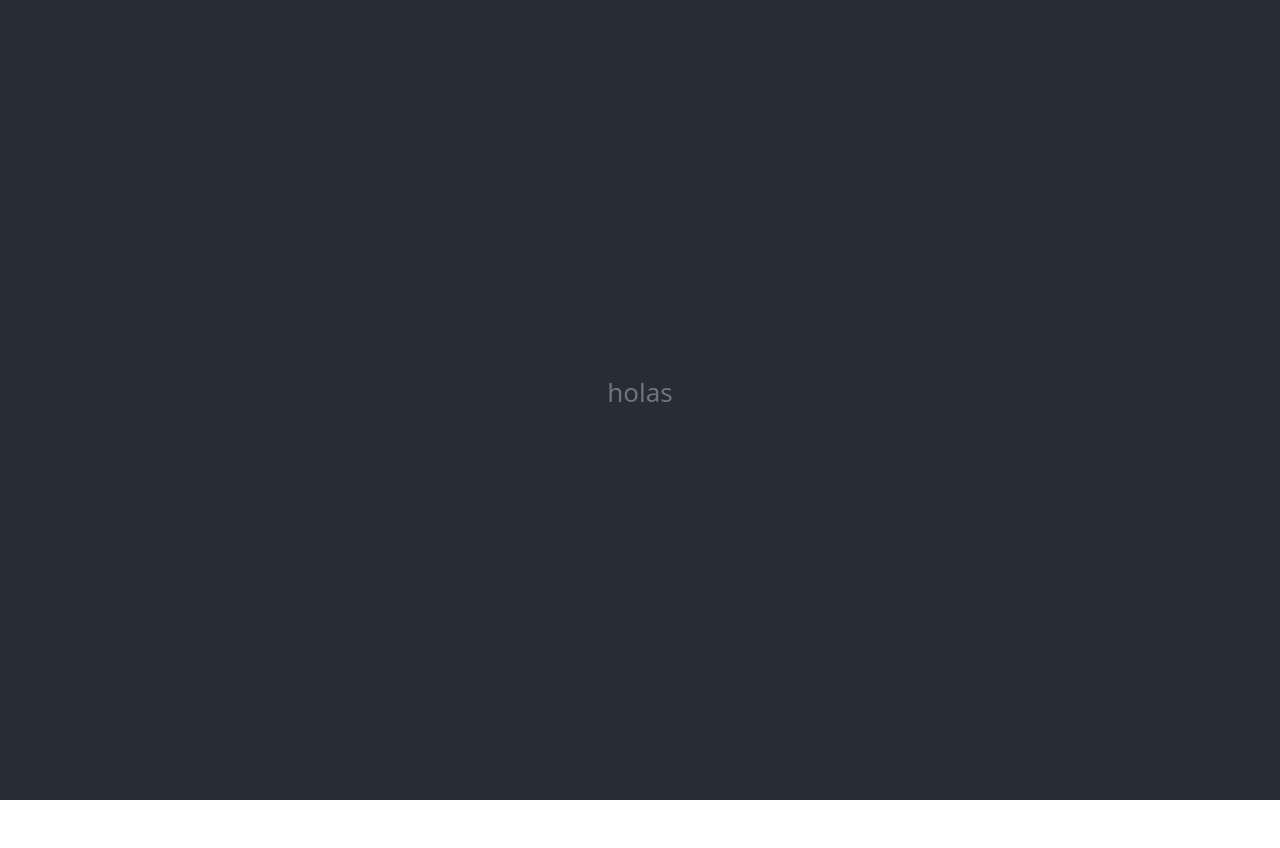
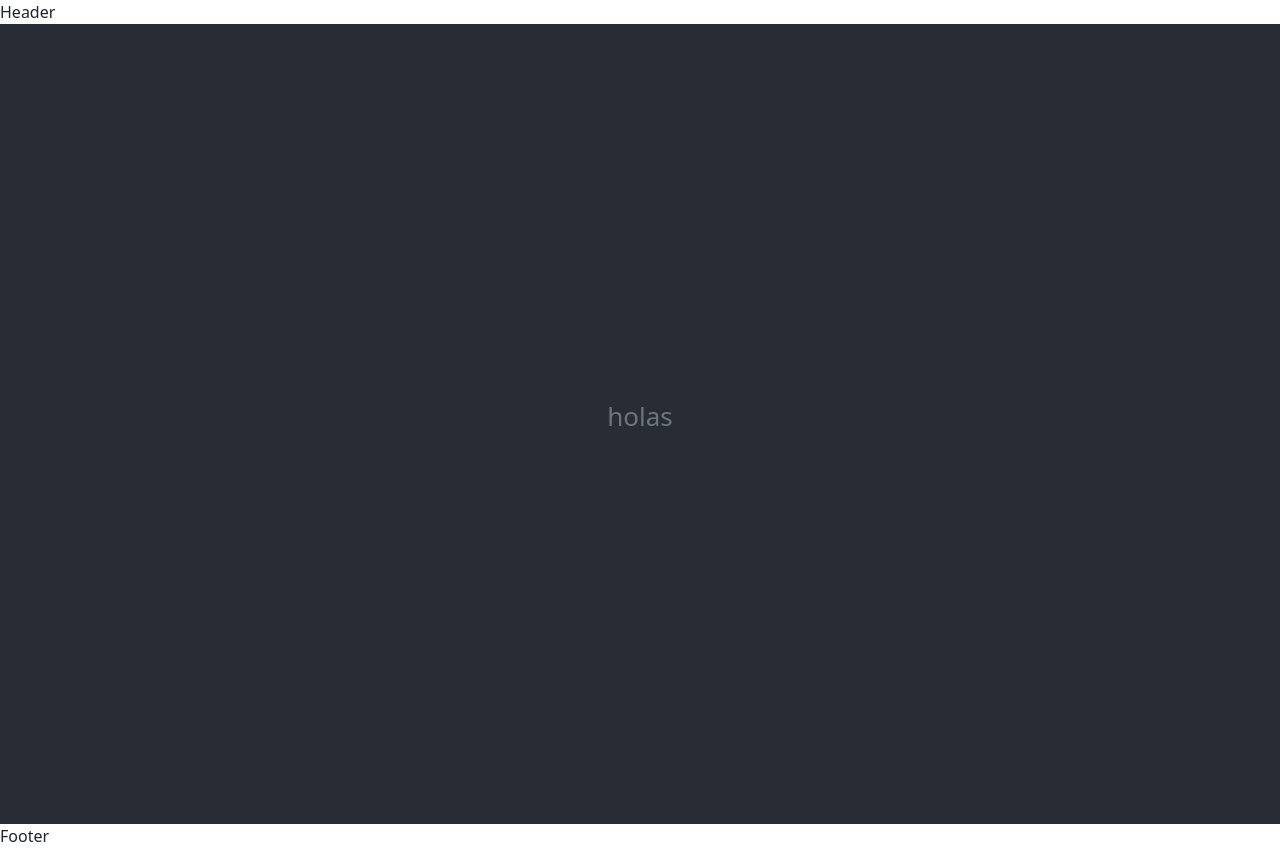
Before and after one commit to julianabaezz/Cinema-tp-final, a React (Create React App) app: page / in a window 1280 px wide. Before the commit the page ends 800 px from the top, so only its background shows below. Built offline with nearby package versions, Linux system fonts and the light colour scheme.

Commit message:
set layout-header, footer, main

```diff
--- a/src/App.tsx
+++ b/src/App.tsx
@@ -1,9 +1,11 @@
 import React from 'react';
 import './App.css';
 import 'bootstrap/dist/css/bootstrap.min.css';
+import { Layout } from './components';
 
 function App() {
   return (
+    <Layout>
     <div className="App">
       <header className="App-header">
         <p className="text-muted">
@@ -11,6 +13,7 @@ function App() {
         </p>
       </header>
     </div>
+    </Layout>
   );
 }
 
--- /dev/null
+++ b/src/components/index.ts
@@ -0,0 +1,5 @@
+import { Footer } from "./layout/Footer";
+import { Header } from "./layout/Header";
+import { Main } from "./layout/Main";
+import { Layout } from "./layout/Layout";
+export {Footer, Main, Header, Layout}
--- /dev/null
+++ b/src/components/layout/Footer/index.tsx
@@ -0,0 +1,9 @@
+const Footer = () =>{
+    return(
+        <div>
+            Footer
+        </div>
+    )
+}
+
+export { Footer }
--- /dev/null
+++ b/src/components/layout/Header/index.tsx
@@ -0,0 +1,9 @@
+const Header = () =>{
+    return(
+        <div>
+            Header
+        </div>
+    )
+}
+
+export {Header}
--- /dev/null
+++ b/src/components/layout/Layout/index.tsx
@@ -0,0 +1,17 @@
+import { FC } from "react";
+import { Header } from "../Header";
+import { Footer } from "../Footer";
+import { Main } from "../Main";
+
+const Layout: FC = ({children}) =>{
+    return(
+        <>
+        <Header></Header>
+        <Main>
+            {children}
+        </Main>
+        <Footer></Footer>
+        </>
+    )
+}
+export {Layout}
--- /dev/null
+++ b/src/components/layout/Main/index.tsx
@@ -0,0 +1,11 @@
+import { FC } from "react";
+
+const Main:FC = ({children}) =>{
+    return(
+        <main>
+            {children}
+        </main>
+    )
+}
+
+export { Main }
```
Also changed, not shown: 1 other file (tests, documents, lock files or other folders).
